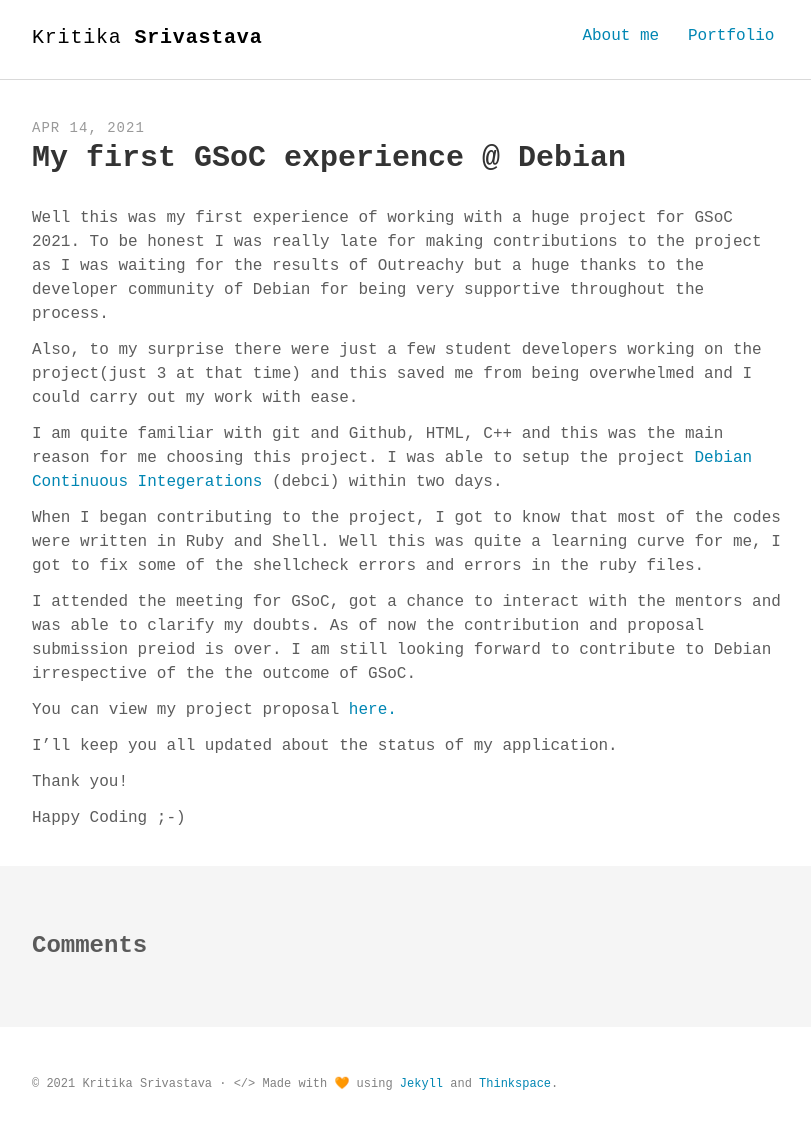
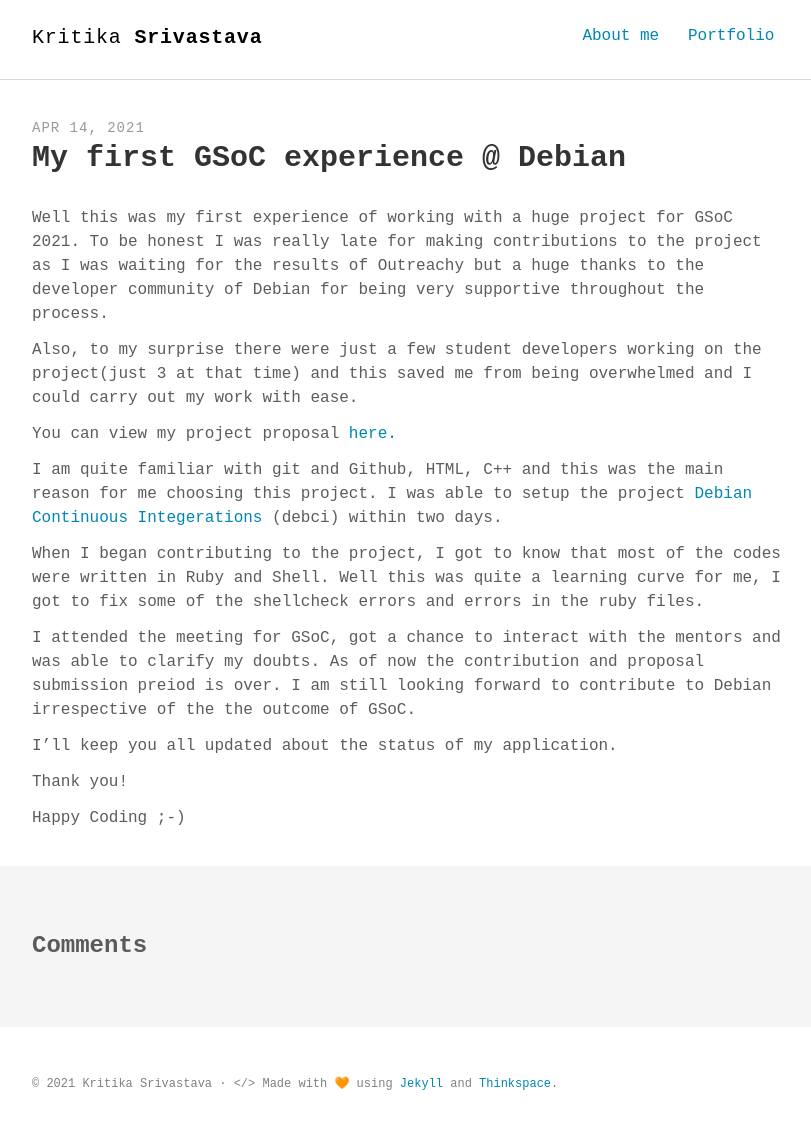
Before and after one commit to kritika-srivastava/Personal-Blog, a Jekyll site: the page built from _posts/2021-04-14-GSoC.md, in a window 1280 px wide. Shown: the whole page, without its empty margins (232-1043 px from the left). Built offline with Jekyll 4.4.1, drawn with Linux system fonts in a browser that asks for light colours; some web fonts are replaced; comment, search, counter and statistics services are not loaded; some of the changed lines change nothing that is shown.

Commit message:
Added GSoC

```diff
--- a/_posts/2021-04-14-GSoC.md
+++ b/_posts/2021-04-14-GSoC.md
@@ -12,6 +12,8 @@ To be honest I was really late for making contributions to the project as I was
 
 Also, to my surprise there were just a few student developers working on the project(just 3 at that time) and this saved me from being overwhelmed and I could carry out my work with ease.
 
+You can view my project proposal [here.](https://docs.google.com/document/d/1gPS0DD3us0_5ecczn9-vZxP8ujcYpJGTsJPomL5X75k/edit?usp=sharing)
+
 I am quite familiar with git and Github, HTML, C++ and this was the main reason for me choosing this project.
 I was able to setup the project [Debian Continuous Integerations](https://salsa.debian.org/ci-team/debci) (debci)  within two days.
 
@@ -21,8 +23,6 @@ I attended the meeting for GSoC, got a chance to interact with the mentors and w
 As of now the contribution and proposal submission preiod is over.
 I am still looking forward to contribute to Debian irrespective of the the outcome of GSoC.
 
-You can view my project proposal [here.](https://docs.google.com/document/d/1gPS0DD3us0_5ecczn9-vZxP8ujcYpJGTsJPomL5X75k/edit?usp=sharing)
-
 I'll keep you all updated about the status of my application.
 
 Thank you!
```
